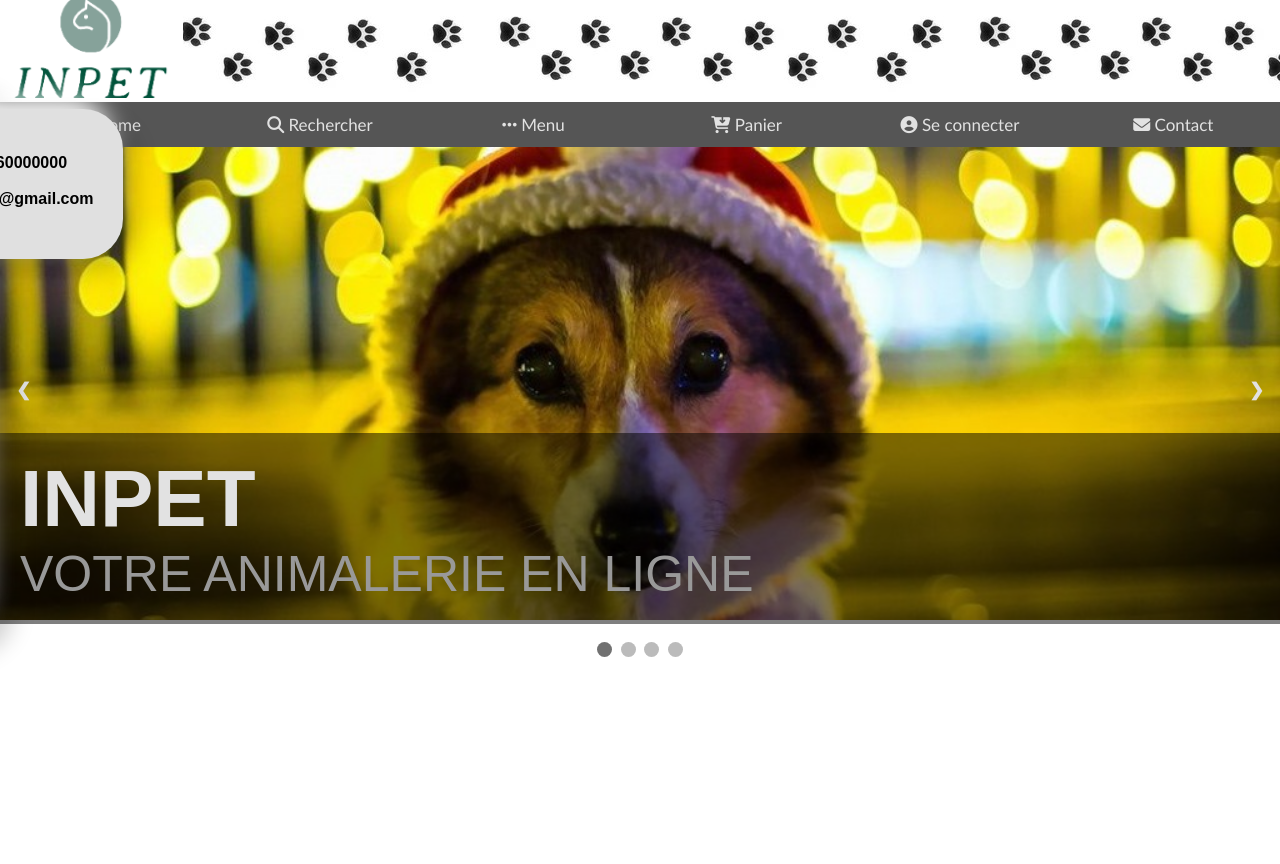
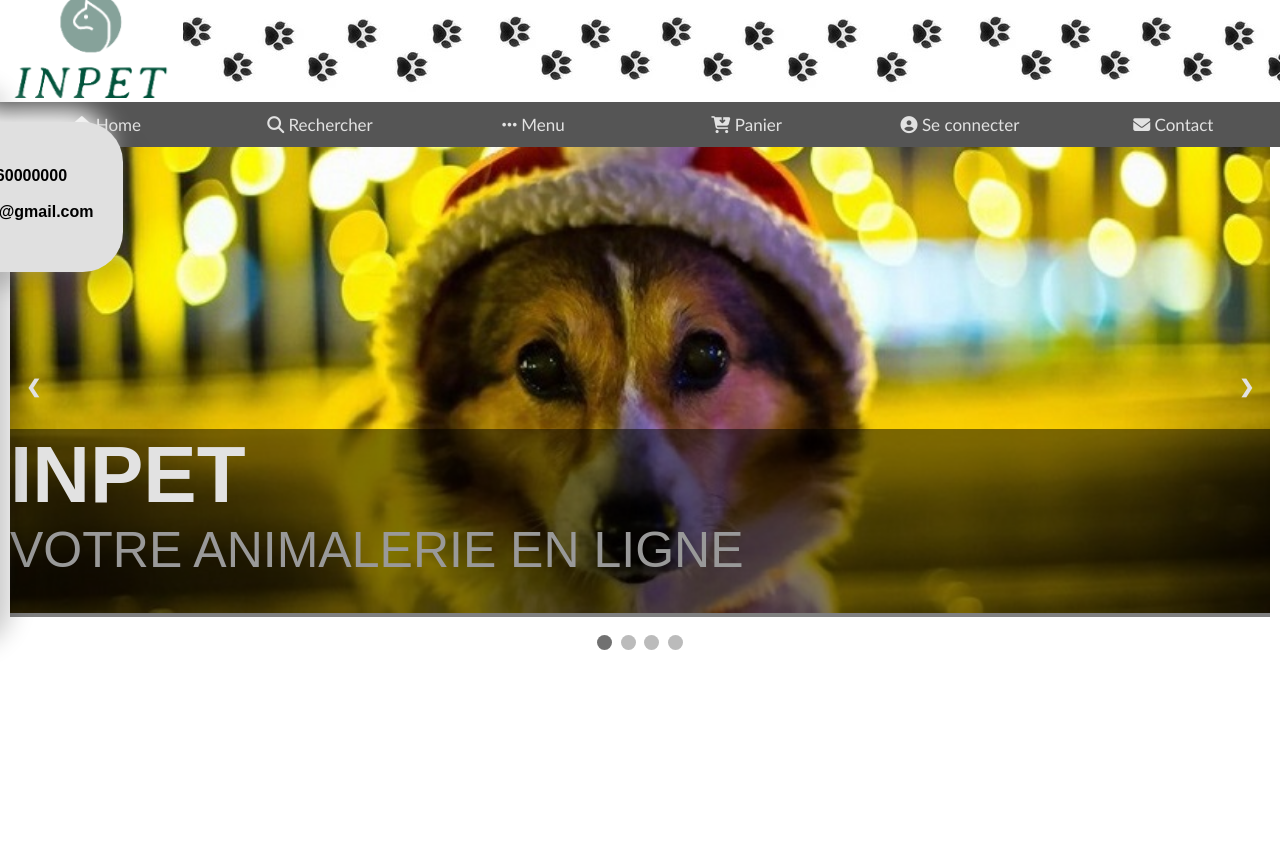
Before and after one commit to BILALBOUAZIZ/inpeet, a PHP site: page / in a window 1280 px wide. Shown: the top 864 px of the page. After the commit the page ends 650 px from the top, so only its background shows below. Run offline with PHP 8.4, Linux system fonts and the light colour scheme; some libraries are stand-ins or nearby versions.

Commit message:
adjust max-width slideshow

```diff
--- a/css/style.css
+++ b/css/style.css
@@ -364,7 +364,7 @@ p, a{
 #ctct{
   float: left;
   text-align: center;
-  margin: -300px 1275px;
+  margin: -280px 1275px;
   padding: 45px 20px;
   border-radius: 40px;
   box-shadow: 12px 12px 24px 0px rgb(0,0,0,0.2),-12px -12px 24px 0 rgba(255,255, 255, 1) ;
@@ -405,7 +405,7 @@ p, a{
 /*slide show*/
 /* Slideshow container */
 .slideshow-container {
-  max-width: 1519px;
+  max-width: 1260px;
   position: relative;
   margin: auto;
   margin-top: 0px;
@@ -452,14 +452,11 @@ p, a{
   color: rgb(226,226,226); /* Grey text */
   width: 100%; /* Full width */
   height: 40%;
-  padding: 20px; /* Some padding */
-  margin: auto;
   font-size:40px;
 
 }
 .text a{
   width: 100%; /* Full width */
-  padding: 20px; /* Some padding */
   margin: auto;
   font-size:40px;
   color:rgb(226,226,226) ;
```
Also changed, not shown: assets/pet22.jpg.
